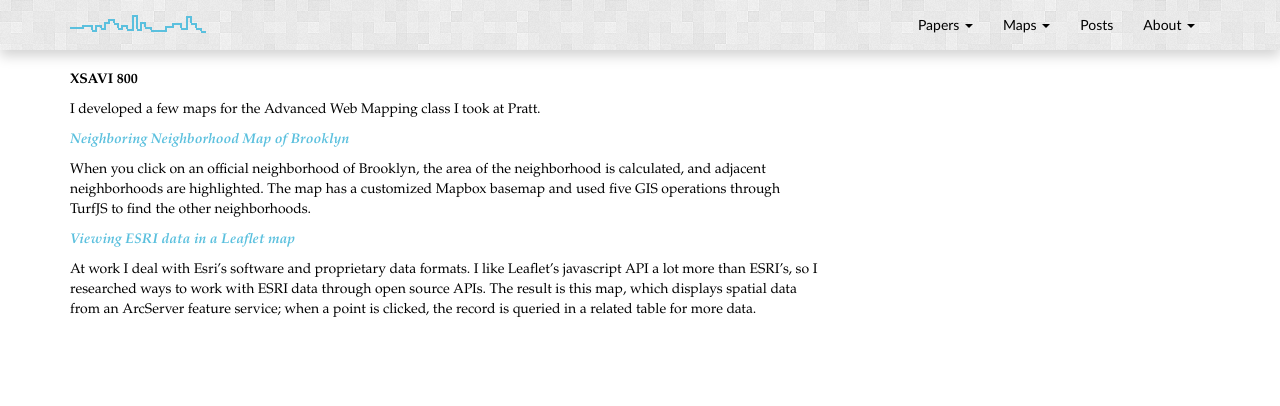
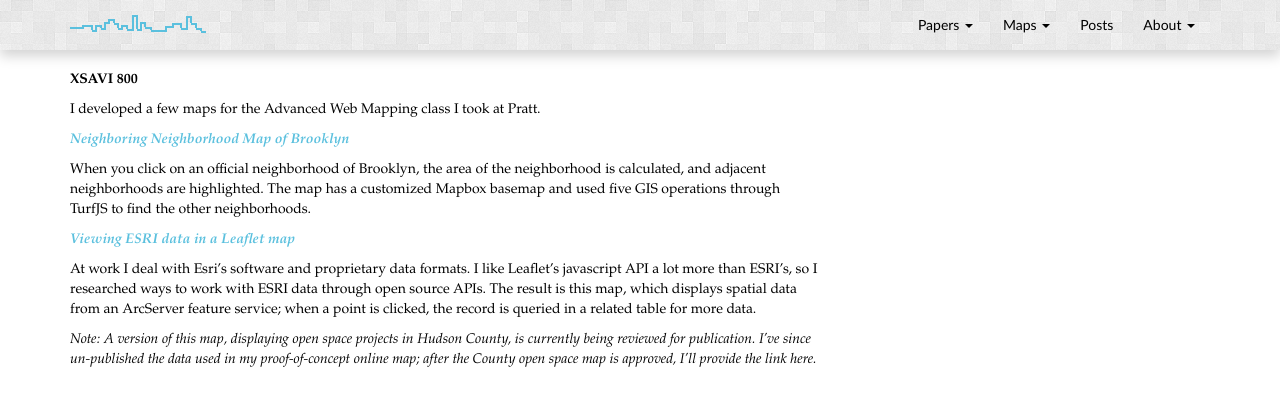
Before and after one commit to chrisrobertsnyc/chrisrobertsnyc.github.io, a Jekyll site: the page built from xsavi800/index.md, in a window 1280 px wide. Shown: the top 406 px of the page. Built offline with Jekyll 4.4.1, drawn with Linux system fonts in a browser that asks for light colours; nearby versions of some CDN libraries.

Commit message:
trying to add italics

```diff
--- a/xsavi800/index.md
+++ b/xsavi800/index.md
@@ -16,3 +16,5 @@ When you click on an official neighborhood of Brooklyn, the area of the neighbor
 [_Viewing ESRI data in a Leaflet map_](http://chrisroberts.nyc/xsavi800/final/newmap.html)
 
 At work I deal with Esri's software and proprietary data formats. I like Leaflet's javascript API a lot more than ESRI's, so I researched ways to work with ESRI data through open source APIs. The result is this map, which displays spatial data from an ArcServer feature service; when a point is clicked, the record is queried in a related table for more data.
+
+_Note: A version of this map, displaying open space projects in Hudson County, is currently being reviewed for publication. I've since un-published the data used in my proof-of-concept online map; after the County open space map is approved, I'll provide the link here._
```
